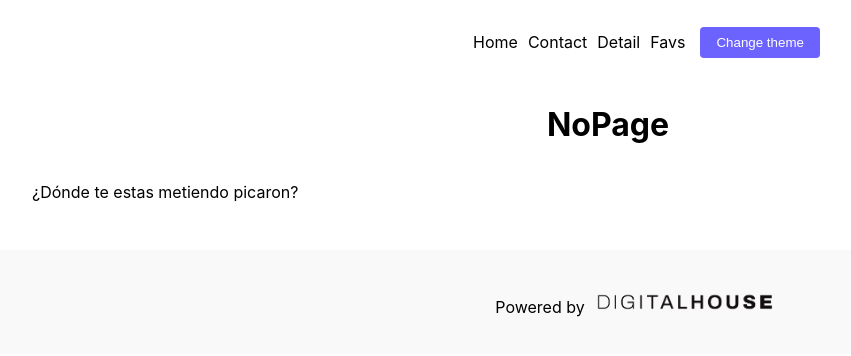
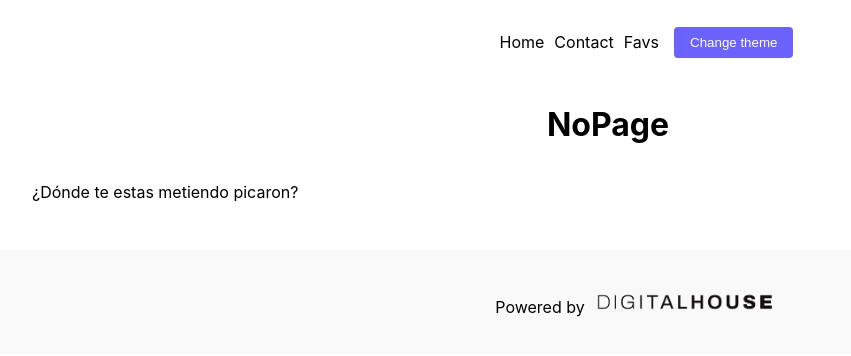
Before and after one commit to PatricioCabrera/front3-final, a React (Create React App) app: page / in a window 1280 px wide. Shown: the top 356 px of the page, without its empty margins (32-883 px from the left). Built offline with nearby package versions, Linux system fonts and the light colour scheme; no server answers.

Commit message:
changes in Navbar classes

```diff
--- a/src/Components/Navbar.jsx
+++ b/src/Components/Navbar.jsx
@@ -28,11 +28,6 @@ const Navbar = () => {
           </Link>
         </li>
         <li className="Navbar__item">
-          <Link className="Navbar__link" to="/detail">
-            Detail
-          </Link>
-        </li>
-        <li className="Navbar__item">
           <Link className="Navbar__link" to="/favs">
             Favs
           </Link>
```
